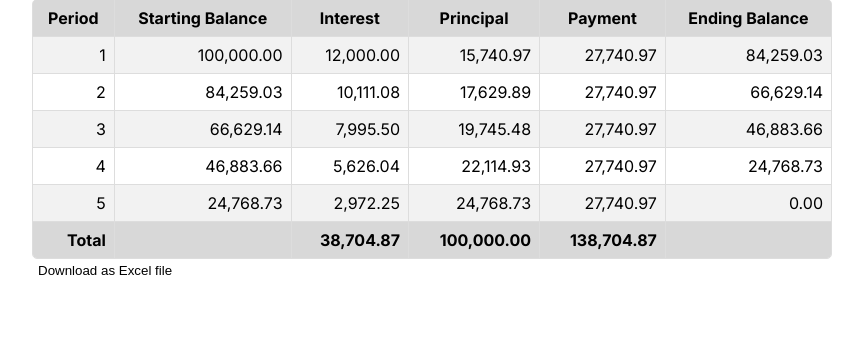
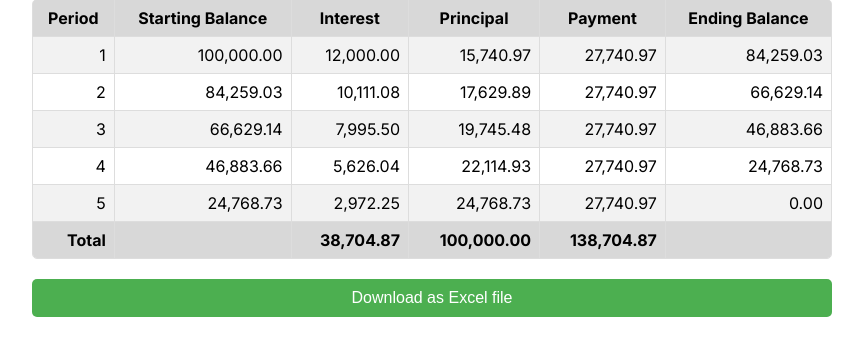
Before and after one commit to malcolm-a/pyloans, a Flask app: page / in a window 1280 px wide. Shown: the part 577-914 px from the top of the page, without its empty margins (208-1071 px from the left). Before the commit the page ends 852 px from the top, so only its background shows below. Run offline with Flask 3, Linux system fonts and the light colour scheme; some libraries are stand-ins or nearby versions.

Commit message:
feat(style.css): download button styling

```diff
--- a/assets/style.css
+++ b/assets/style.css
@@ -156,3 +156,21 @@ button span.fi {
     display: inline-block;
     border-radius: 2px;
 }
+
+/* Download Button */
+
+#download-excel {
+    background-color: #4CAF50;
+    color: white;
+    padding: 10px 20px;
+    border: none;
+    border-radius: 5px;
+    cursor: pointer;
+    font-size: 12pt;
+    margin-top: 20px;
+    width: 100%;
+    text-align: center;
+}
+#download-excel:hover {
+    background-color: #45a049;
+}
```
